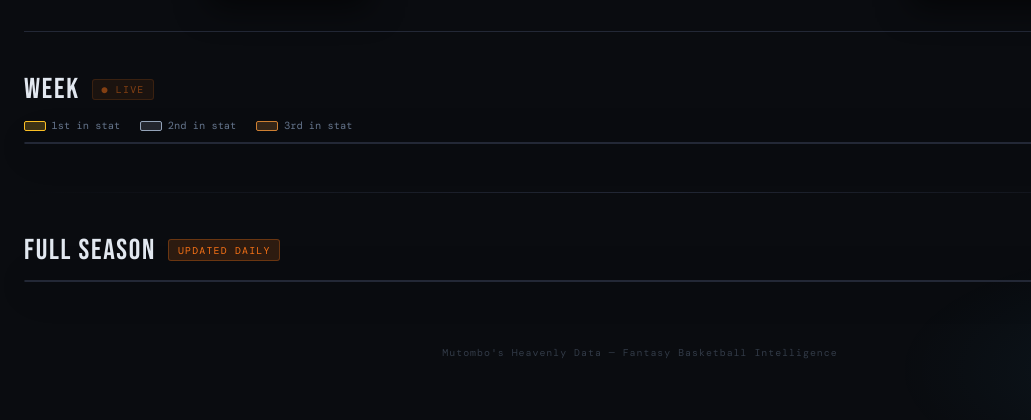
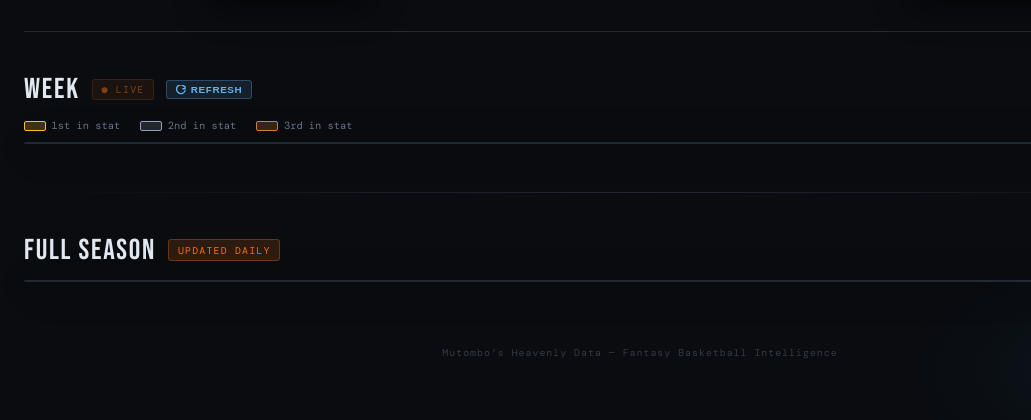
Before and after one commit to dladanyi/mutombos-heavenly-data, a Flask app: template templates/table_view_fancy.html in a window 1280 px wide. Shown: the part 270-690 px from the top of the page, without its empty margins (0-1031 px from the left). Run offline with Flask 3, Linux system fonts and the light colour scheme; the template is opened without the code that fills it, so the values that code supplies are empty.

Commit message:
Adding Refresh button

```diff
--- a/templates/table_view_fancy.html
+++ b/templates/table_view_fancy.html
@@ -134,6 +134,33 @@
             0%, 100% { opacity: 1; }
             50%       { opacity: 0.45; }
         }
+        .refresh-btn {
+            display: inline-flex;
+            align-items: center;
+            gap: 0.3rem;
+            font-size: 0.62rem;
+            font-weight: 700;
+            letter-spacing: 0.06em;
+            text-transform: uppercase;
+            padding: 0.2rem 0.55rem;
+            border-radius: 3px;
+            background: rgba(99,179,237,0.12);
+            color: #63b3ed;
+            border: 1px solid rgba(99,179,237,0.3);
+            cursor: pointer;
+            transition: background 0.15s, border-color 0.15s;
+        }
+        .refresh-btn:hover {
+            background: rgba(99,179,237,0.22);
+            border-color: rgba(99,179,237,0.55);
+        }
+        .refresh-btn:active { opacity: 0.7; }
+        .refresh-btn svg {
+            width: 10px;
+            height: 10px;
+            transition: transform 0.4s ease;
+        }
+        .refresh-btn:active svg { transform: rotate(360deg); }
 
         /* ── Legend ── */
         .legend {
@@ -380,6 +407,13 @@
         <div class="section-header">
             <div class="section-title">Week {{ current_week }}</div>
             <span class="section-badge live">● Live</span>
+            <button class="refresh-btn" onclick="window.location.reload()" title="Refresh">
+                <svg viewBox="0 0 16 16" fill="none" stroke="currentColor" stroke-width="2.2" stroke-linecap="round" stroke-linejoin="round">
+                    <path d="M13.5 2.5A7 7 0 1 0 14.5 9"/>
+                    <polyline points="14.5,2.5 14.5,6 11,6"/>
+                </svg>
+                Refresh
+            </button>
         </div>
         <div class="legend">
             <div class="legend-item">
```
